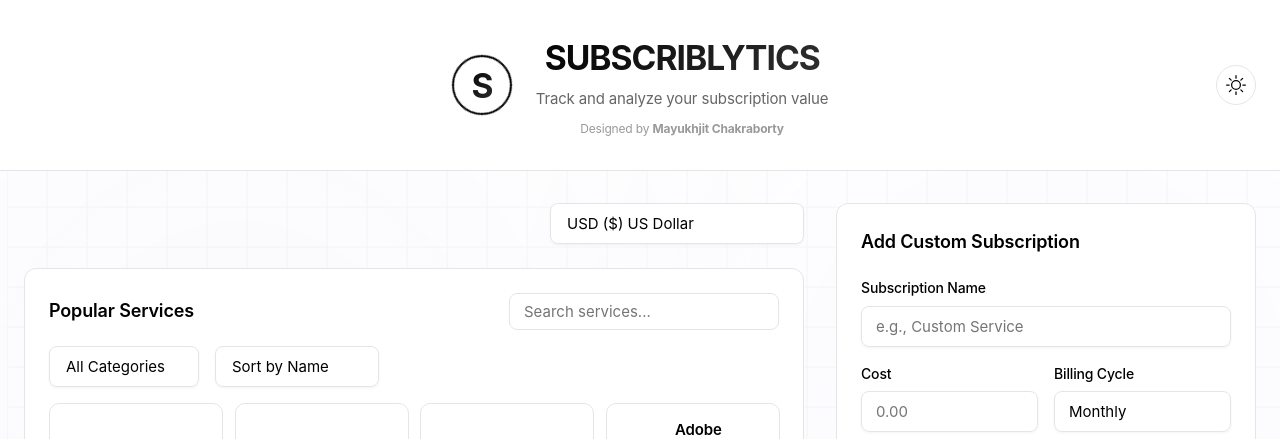
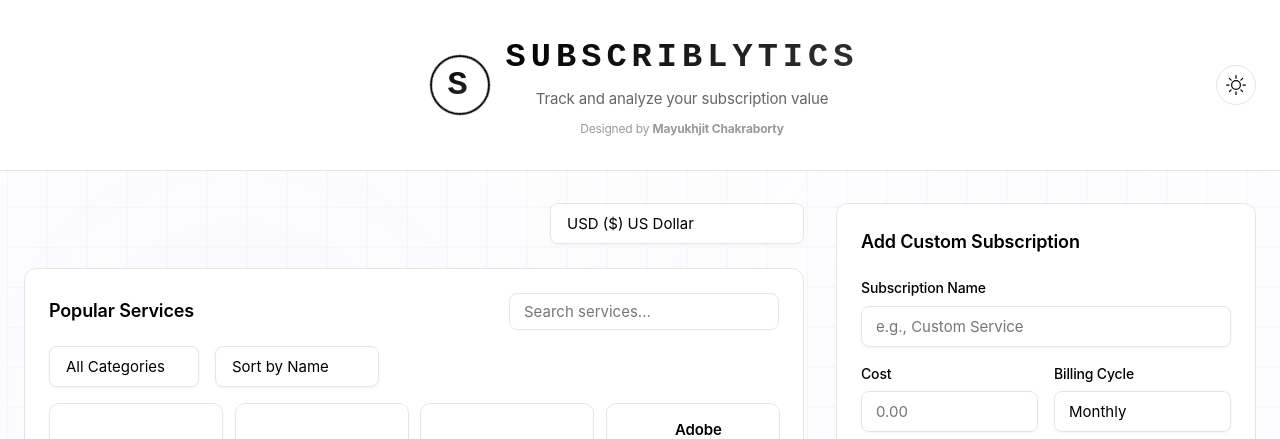
Before and after one commit to mcinderelle/subscriberlytics, a plain HTML site: page index.html in a window 1280 px wide. Shown: the top 439 px of the page. Drawn offline with Linux system fonts and the light colour scheme; no server answers.

Commit message:
Apply OpenAI design language: typography, spacing, and logo styling

```diff
--- a/css/style.css
+++ b/css/style.css
@@ -2,10 +2,10 @@
 
 /* Logo Branding */
 .logo-text {
-    font-family: var(--font-primary);
+    font-family: var(--font-mono);
     font-size: 2.5rem;
     font-weight: 600;
-    letter-spacing: -0.03em;
+    letter-spacing: 0.15em;
     text-transform: uppercase;
     background: linear-gradient(135deg, #000 0%, #333 100%);
     -webkit-background-clip: text;
@@ -58,7 +58,8 @@
     to { opacity: 1; transform: translateX(-50%) translateY(0); }
 }
 
-@import url('https://fonts.googleapis.com/css2?family=Inter:wght@300;400;500;600;700&family=JetBrains+Mono:wght@400;500;600&family=Space+Grotesk:wght@300;400;500;600;700&display=swap');
+/* OpenAI Sans-inspired typography (using closest Google Fonts equivalent) */
+@import url('https://fonts.googleapis.com/css2?family=Poppins:wght@300;400;500;600;700&family=Space+Grotesk:wght@400;500;600;700&display=swap');
 
 :root {
     --primary-color: #000;
@@ -74,16 +75,19 @@
     --success-color: #10b981;
     --warning-color: #f59e0b;
     --error-color: #ef4444;
-    --font-mono: 'JetBrains Mono', monospace;
-    --font-primary: 'Space Grotesk', 'Inter', -apple-system, BlinkMacSystemFont, 'Segoe UI', Roboto, sans-serif;
-    --glow-color: rgba(99, 102, 241, 0.3);
-    /* OpenAI-inspired spacing */
+    /* OpenAI design system typography */
+    --font-primary: 'Space Grotesk', -apple-system, BlinkMacSystemFont, 'Segoe UI', sans-serif;
+    --font-secondary: 'Poppins', -apple-system, BlinkMacSystemFont, sans-serif;
+    --font-mono: 'Space Grotesk', monospace;
+
+    /* OpenAI spacing system */
     --spacing-xs: 0.25rem;
     --spacing-sm: 0.5rem;
     --spacing-md: 1rem;
     --spacing-lg: 1.5rem;
     --spacing-xl: 2rem;
     --spacing-2xl: 3rem;
+    --spacing-3xl: 4rem;
 }
 
 [data-theme="dark"] {
@@ -117,6 +121,7 @@ body {
     overflow-x: hidden;
     font-weight: 400;
     letter-spacing: -0.01em;
+    /* OpenAI: geometric precision with rounded approachability */
 }
 
 [data-theme="dark"] body {
@@ -356,10 +361,10 @@ header .tagline {
 .container {
     max-width: 1600px;
     margin: 0 auto;
-    padding: var(--spacing-xl) var(--spacing-lg);
+    padding: 2rem 1.5rem;
     display: grid;
     grid-template-columns: 1fr;
-    gap: var(--spacing-xl);
+    gap: 1.5rem;
     position: relative;
     z-index: 1;
 }
```
Also changed, not shown: index.html (+1 -0 lines), js/script.js (indentation only).
